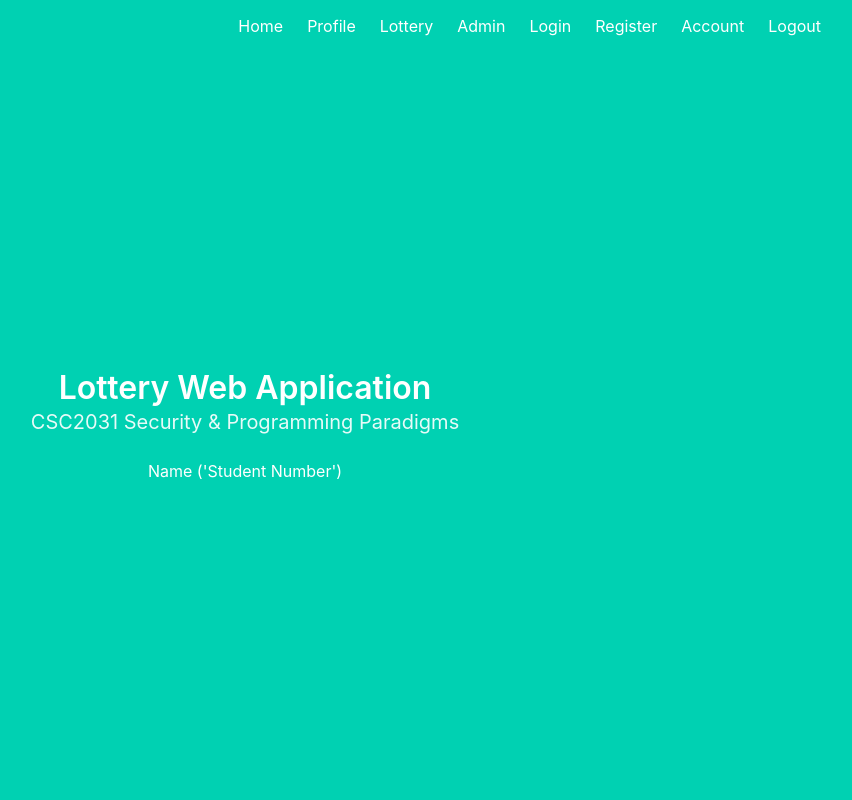
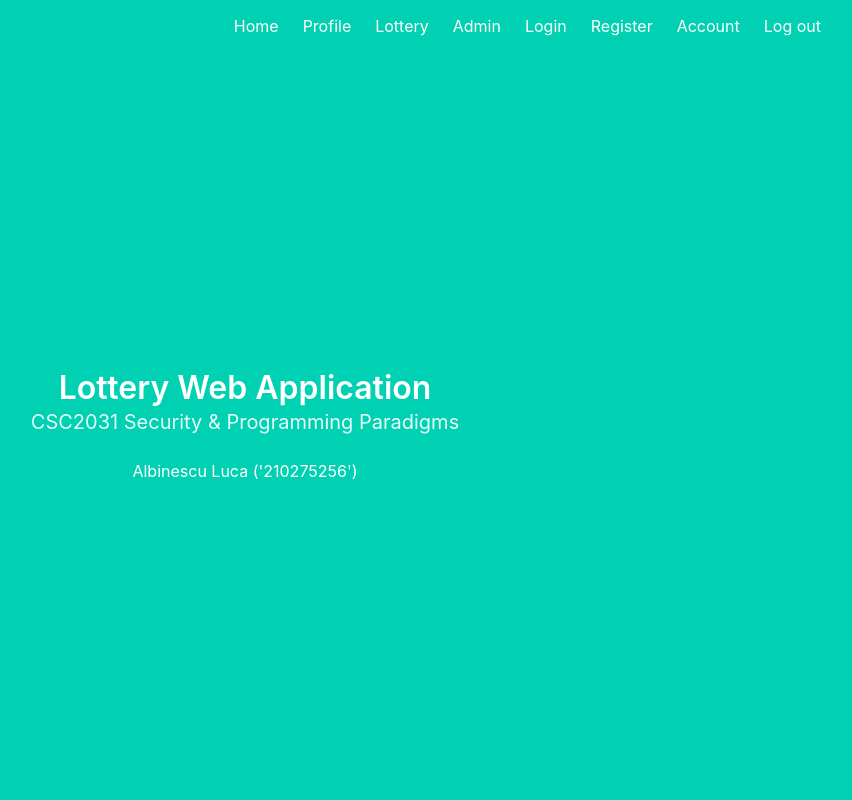
Before and after one commit to c1027525Newcastle/c1027525_LotteryWebApp, a Flask app: page / in a window 1280 px wide. Shown: the whole page, without its empty margins (395-1247 px from the left). Run offline with Flask 2, Linux system fonts and the light colour scheme.

Commit message:
Implemented Logout function

```diff
--- a/templates/base.html
+++ b/templates/base.html
@@ -47,9 +47,8 @@
                             <a href="{{ url_for('users.account') }}" class="navbar-item">
                                 Account
                             </a>
-                            {#TODO: LOGOUT#}
-                            <a href="" class="navbar-item">
-                                Logout
+                            <a href="{{ url_for('users.logout') }}" class="navbar-item">
+                                Log out
                             </a>
 
                        </div>
--- a/templates/main/index.html
+++ b/templates/main/index.html
@@ -7,6 +7,6 @@
 <h2 class="subtitle">CSC2031 Security & Programming Paradigms</h2>
 
 {#TODO: ADD NAME AND STUDENT NUMBER#}
-<p>Name ('Student Number')</p>
+<p>Albinescu Luca ('210275256')</p>
 
 {% endblock %}
```
Also changed, not shown: users/views.py (+8 -1 lines).
